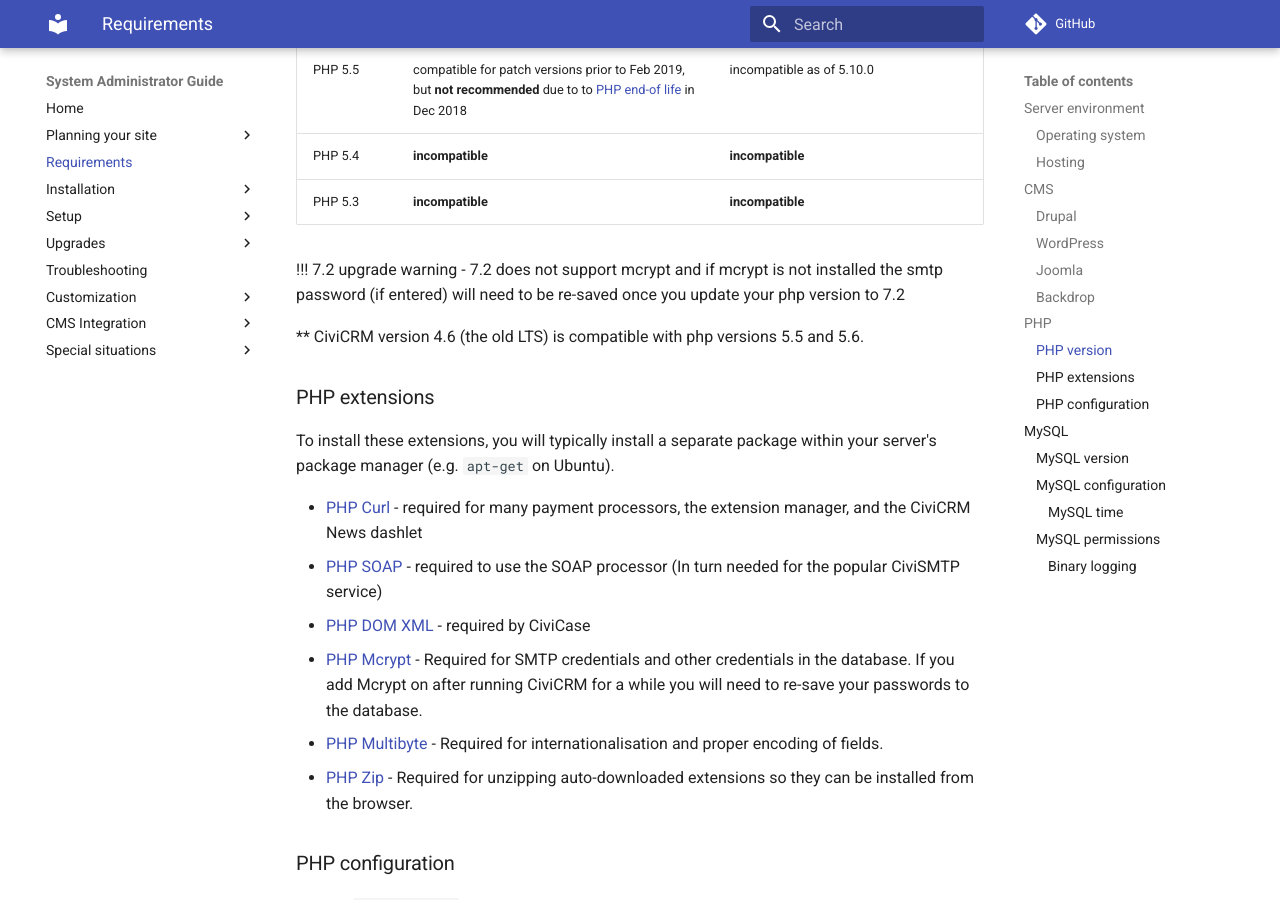
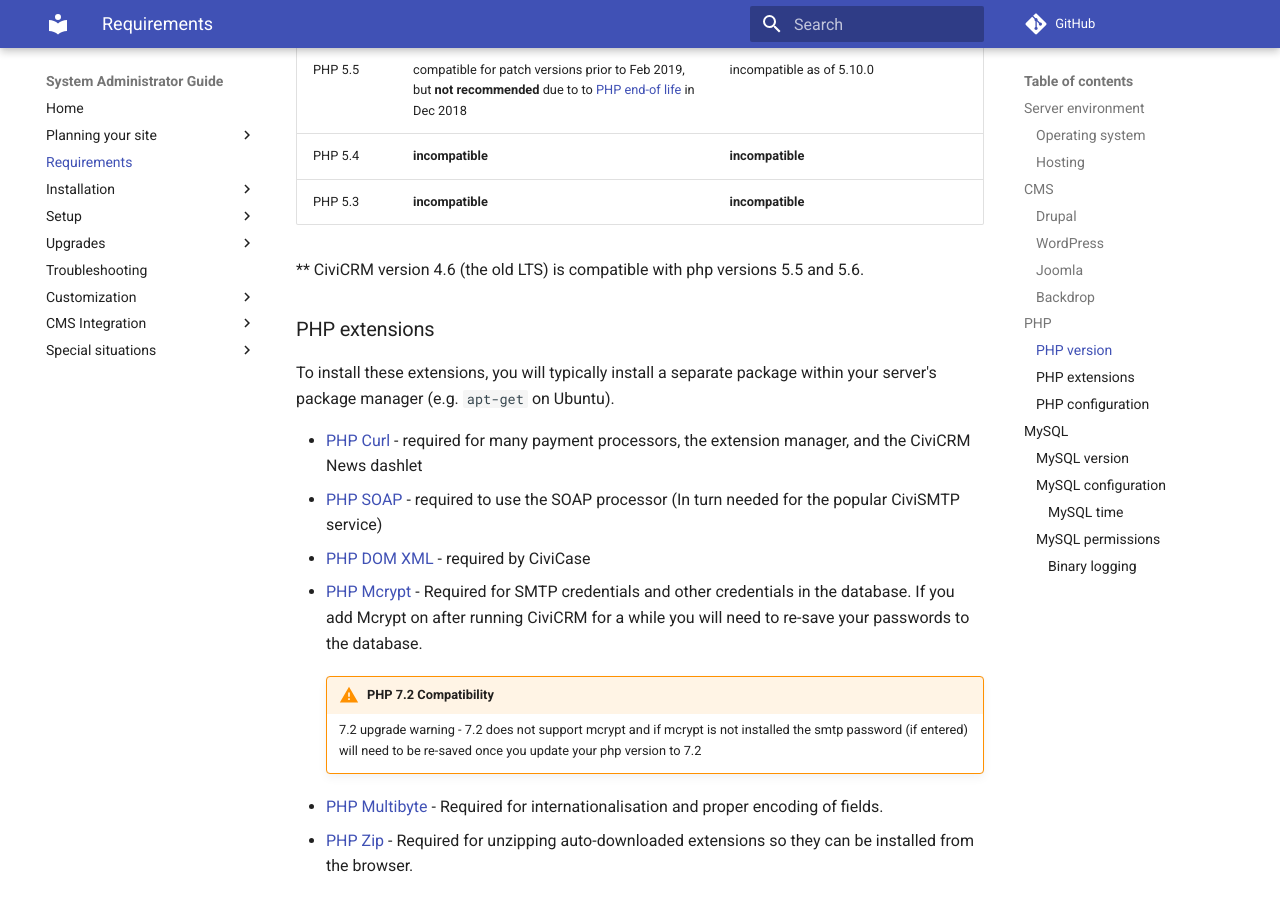
Before and after one commit to civicrm/civicrm-sysadmin-guide, an MkDocs documentation site: the page built from docs/requirements.md, in a window 1280 px wide and 900 px high, scrolled down 2071 px. Built offline with MkDocs 1.6.1 and Material for MkDocs 9.7.7, drawn with Linux system fonts in a browser that asks for light colours; comment, search, counter and statistics services are not loaded; old or Windows-style settings are respelled for this version of MkDocs; part of the change alters nothing that is shown.

Commit message:
Make 7.2 mcrypt note more prominent and put it against mcrypt Section (#146)
* Make 7.2 mcrypt note more prominant and put it against Mycrpt Section

* Fix up header as per Jon's comment

```diff
--- a/docs/requirements.md
+++ b/docs/requirements.md
@@ -58,8 +58,6 @@ See our page on [choosing a CMS](/planning/cms.md) for more information about th
 | PHP 5.4 | **incompatible** | **incompatible** |
 | PHP 5.3 | **incompatible**  |  **incompatible** |
 
-!!! 7.2 upgrade warning - 7.2 does not support mcrypt and if mcrypt is not installed the smtp password (if entered) will need to be re-saved once you update your php version to 7.2
-
 ** CiviCRM version 4.6 (the old LTS) is compatible with php versions 5.5 and 5.6.
 
 ### PHP extensions
@@ -70,6 +68,10 @@ To install these extensions, you will typically install a separate package withi
 * [PHP SOAP](http://www.php.net/soap) - required to use the SOAP processor (In turn needed for the popular CiviSMTP service)
 * [PHP DOM XML](http://www.php.net/manual/en/dom.setup.php) - required by CiviCase
 * [PHP Mcrypt](http://php.net/manual/en/intro.mcrypt.php) - Required for SMTP credentials and other credentials in the database. If you add Mcrypt on after running CiviCRM for a while you will need to re-save your passwords to the database.
+
+    !!! warning "PHP 7.2 Compatibility"
+        7.2 upgrade warning - 7.2 does not support mcrypt and if mcrypt is not installed the smtp password (if entered) will need to be re-saved once you update your php version to 7.2
+
 * [PHP Multibyte](http://php.net/manual/en/ref.mbstring.php) - Required for internationalisation and proper encoding of fields.
 * [PHP Zip](http://php.net/manual/en/book.zip.php) - Required for unzipping auto-downloaded extensions so they can be installed from the browser.
 
```
